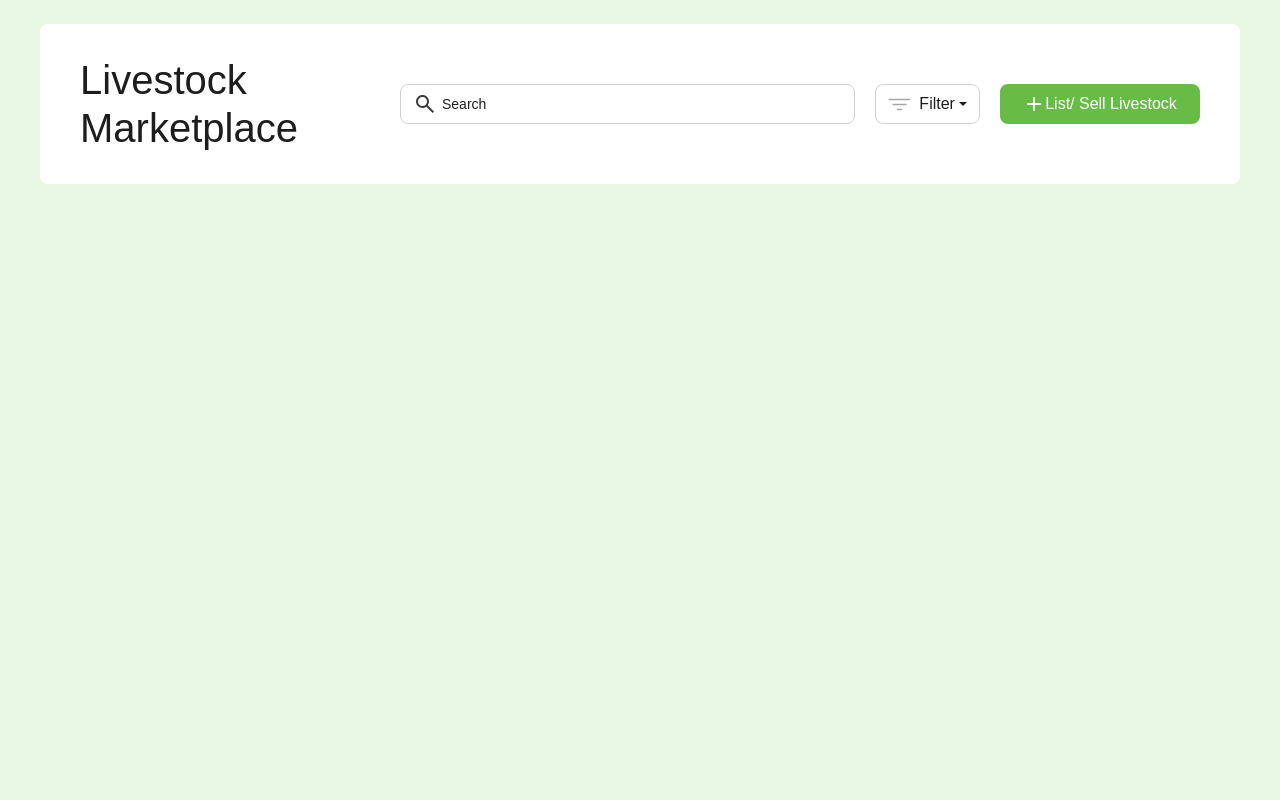
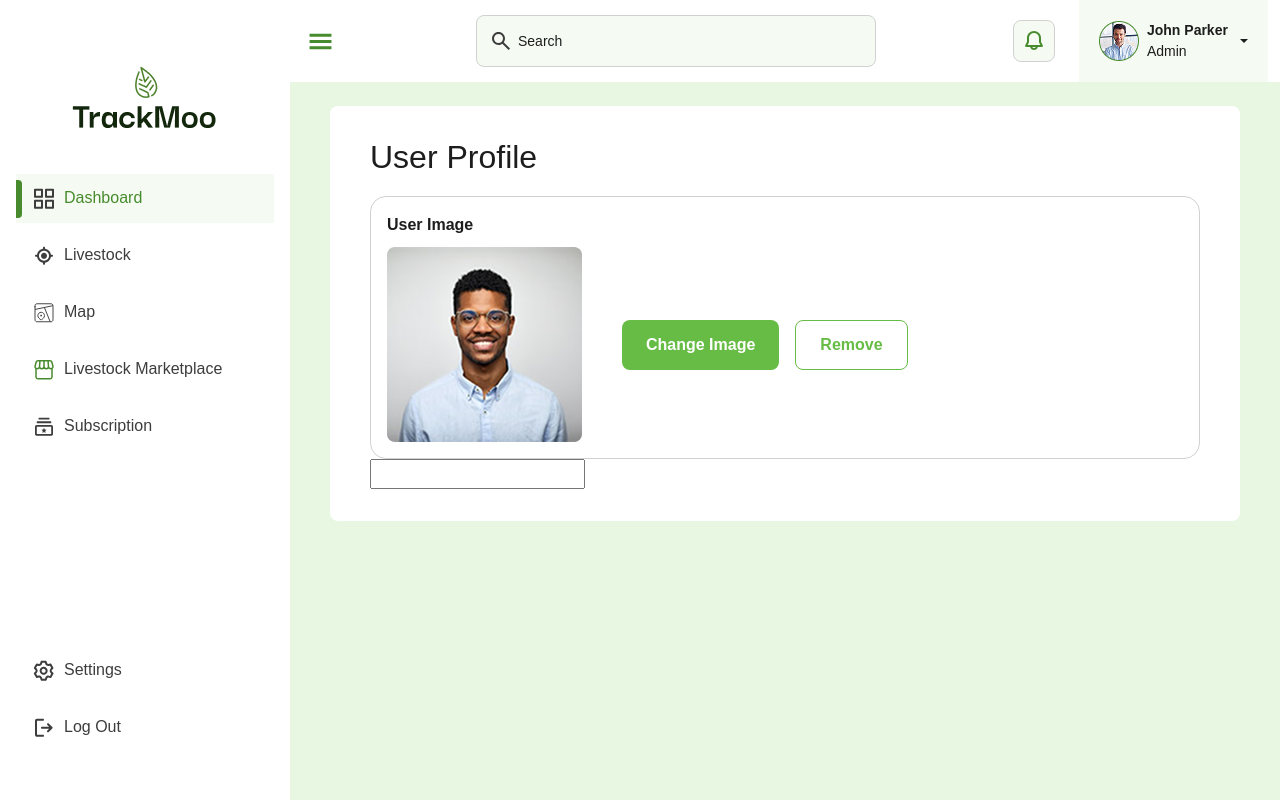
Before and after one commit to VikrantCisDev/trackmoo, a React (Vite) app: page /userprofile in a window 1280 px wide. Built offline with nearby package versions, Linux system fonts and the light colour scheme.

Commit message:
Worked on Userprofile page

```diff
--- /dev/null
+++ b/src/components/UserProfile/UserProfileSec.jsx
@@ -0,0 +1,36 @@
+import React from 'react';
+import Button from '../ui/Button';
+import { Image } from 'react-bootstrap';
+
+const UserProfileSec = ({
+  title = 'User Profile',
+  profileImgClass = '',
+  profileImg = 'https://via.placeholder.com/100',
+  alt = 'Profile Image',
+  profileBtnWrapper = '',
+  imgtxtWrapper,
+  onRemoveImage,
+  titleClass,
+  onChangeImage,
+}) => {
+  return (
+    <div className='userProfileSec'>
+      {title && <p className={`${titleClass} fw-bold`}>{title}</p>}
+      <div className={`${imgtxtWrapper}`}>
+        {profileImg && (
+          <div className={profileImgClass}>
+            <Image src={profileImg} alt={alt}  fluid />
+          </div>
+        )}
+        {profileBtnWrapper && (
+          <div className={`${profileBtnWrapper}`}>
+            <Button onClick={onChangeImage}>Change Image</Button>
+            <Button variant='light' onClick={onRemoveImage}>Remove</Button>
+          </div>
+        )}
+      </div>
+    </div>
+  );
+};
+
+export default UserProfileSec;
--- /dev/null
+++ b/src/pages/UserProfile/UserProfile.css
@@ -0,0 +1,21 @@
+.imgtxtWrapper {
+    display: flex;
+    align-items: center;
+    gap: 40px;
+}
+
+.profileBtnWrapper {
+    display: flex;
+    gap: 16px;
+}
+
+.userProfileSec {
+    margin-top: 20px;
+    padding: 16px;
+    border: 1px solid #d1d1d1;
+    border-radius: 16px;
+}
+
+.titleClass {
+    margin-bottom: 10px;
+}
--- /dev/null
+++ b/src/pages/UserProfile/UserProfile.jsx
@@ -0,0 +1,32 @@
+import React from 'react'
+import UserProfileSec from '../../components/UserProfile/UserProfileSec'
+import profileImg from '../../assets/images/profileImg.png'
+import './UserProfile.css'
+import Input from '../../components/ui/input'
+
+const UserProfile = () => {
+    return (
+        <div>
+            <div className="dash-container">
+                <div className="top-bar">
+                    <h2>User Profile</h2>
+                </div>
+
+                <UserProfileSec
+                    profileImg={profileImg}
+                    titleClass="titleClass"
+                    title='User Image '
+                    profileBtnWrapper="profileBtnWrapper"
+                    imgtxtWrapper="imgtxtWrapper"
+                />
+                <div className='InputWrapper'>
+                    <div className="twoInputs">
+                        <Input />
+                    </div>
+                </div>
+            </div>
+        </div>
+    )
+}
+
+export default UserProfile
--- a/src/routes/AppRoutes.jsx
+++ b/src/routes/AppRoutes.jsx
@@ -6,6 +6,7 @@ import Home from '../pages/Home/Home';
 import NotFound from '../pages/NotFound';
 import Signup from '../pages/Signup/Signup';
 import Header from '../layouts/Header';
+import UserProfile from '../pages/UserProfile/UserProfile';
 
 
 const AppRoutes = () => {
@@ -17,6 +18,7 @@ const AppRoutes = () => {
                         <Route index element={<MainLayout>  <Home /></MainLayout>} />
                         <Route path='/login' element={<MainLayout> <Login /> </MainLayout> } />
                         <Route path='/signup' element={<MainLayout><Signup /></MainLayout>} />
+                        <Route path='/userprofile' element={<MainLayout><UserProfile /></MainLayout>} />
                         <Route path='*' element={<NotFound />} />
                     </Route>
                 </Routes>
```
Also changed, not shown: src/assets/images/profileImg.png (added).
